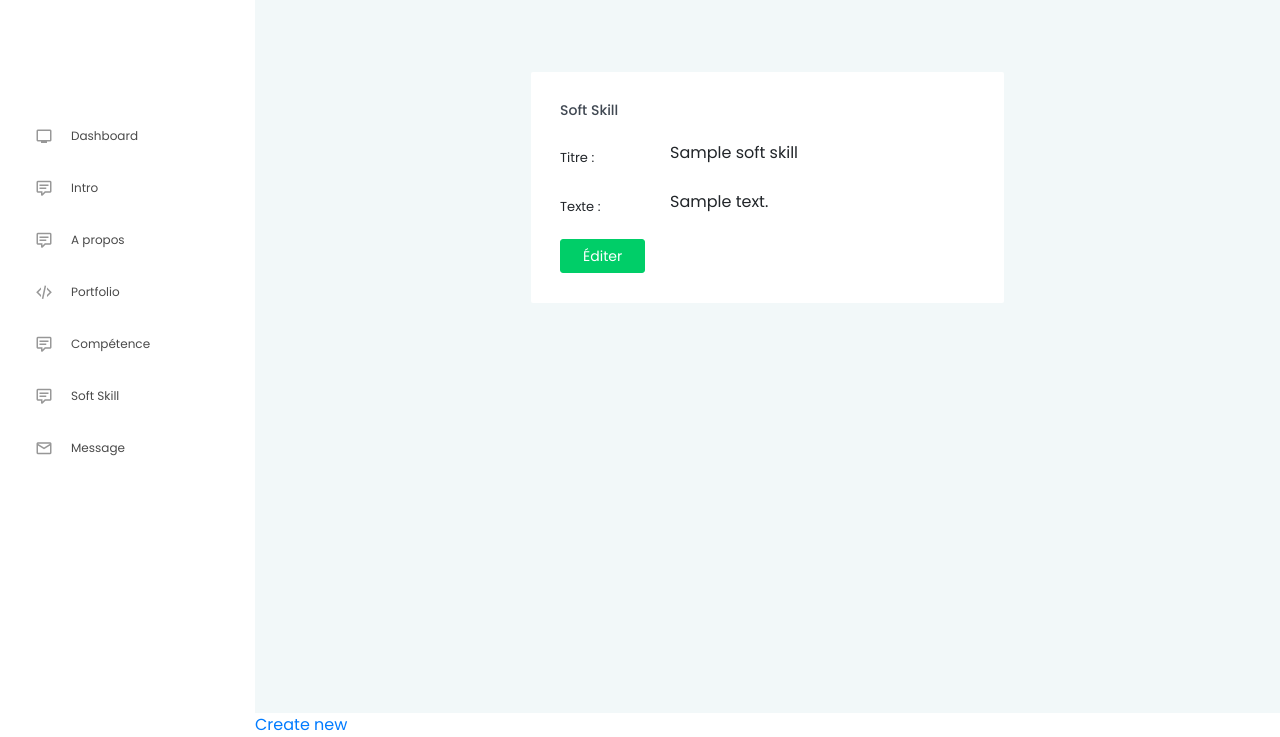
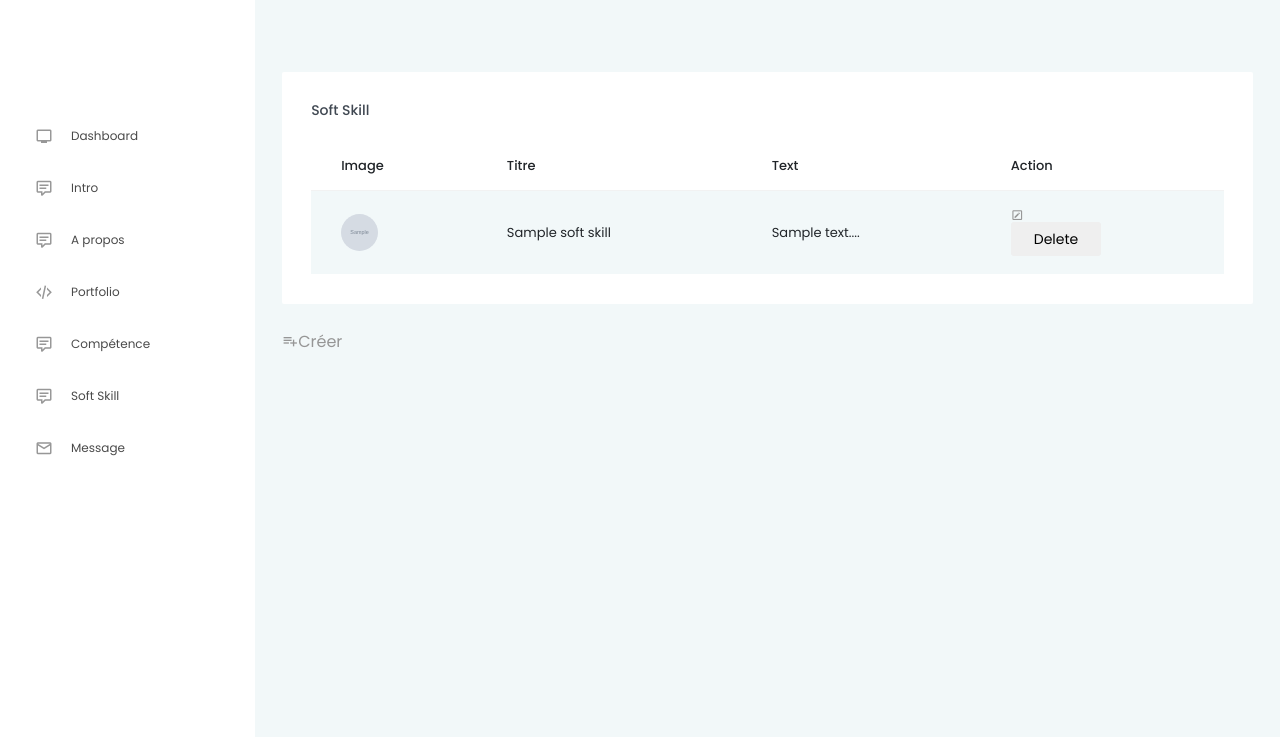
Before and after one commit to JefDc/portfolio, a Symfony app: template templates/admin/soft_skill/index.html.twig in a window 1280 px wide. Shown: the part 63-800 px from the top of the page. Run offline with Twig, Linux system fonts and the light colour scheme; the template is opened without the code that fills it: most values are stand-ins (such as "Sample title", 1, 10 or a date in 2020); grey boxes marked "Sample" are stand-in pictures; some libraries are stand-ins or nearby versions.

Commit message:
add img in entity softSkill

```diff
--- a/config/services.yaml
+++ b/config/services.yaml
@@ -8,6 +8,7 @@ parameters:
     upload_intro_directory: '%kernel.project_dir%/public/home/img/intro'
     upload_portfolio_directory: '%kernel.project_dir%/public/home/img/portfolio'
     upload_skill_directory: '%kernel.project_dir%/public/home/img/skill'
+    upload_soft_skill_directory: '%kernel.project_dir%/public/home/img/soft_skill'
 
 services:
     # default configuration for services in *this* file
--- a/templates/admin/skill/index.html.twig
+++ b/templates/admin/skill/index.html.twig
@@ -6,7 +6,7 @@
                 <div class="col-lg-12 grid-margin stretch-card mt-5">
                     <div class="card">
                         <div class="card-body">
-                            <h4 class="card-title">Skill</h4>
+                            <h4 class="card-title">Compétence</h4>
                             <div class="table-responsive">
                                 <table class="table table-striped">
                                     <thead>
--- a/templates/admin/soft_skill/_delete_form.html.twig
+++ b/templates/admin/soft_skill/_delete_form.html.twig
@@ -1,5 +1,5 @@
-<form method="post" action="{{ path('soft_skill_delete', {'id': soft_skill.id}) }}" onsubmit="return confirm('Are you sure you want to delete this item?');">
+<form method="post" action="{{ path('soft_skill_delete', {'id': softskill.id}) }}" onsubmit="return confirm('Are you sure you want to delete this item?');">
     <input type="hidden" name="_method" value="DELETE">
-    <input type="hidden" name="_token" value="{{ csrf_token('delete' ~ soft_skill.id) }}">
+    <input type="hidden" name="_token" value="{{ csrf_token('delete' ~ softskill.id) }}">
     <button class="btn">Delete</button>
 </form>
--- a/templates/admin/soft_skill/index.html.twig
+++ b/templates/admin/soft_skill/index.html.twig
@@ -1,40 +1,58 @@
 {% extends 'admin/base.html.twig' %}
-
 {% block body %}
     <div class="main-panel">
         <div class="content-wrapper">
             <div class="row justify-content-center">
-            <div class="col-6 grid-margin mt-5">
+                <div class="col-lg-12 grid-margin stretch-card mt-5">
                     <div class="card">
                         <div class="card-body">
                             <h4 class="card-title">Soft Skill</h4>
-                        {% for soft_skill in soft_skills %}
-                        <div class="row">
-                            <div class="col-md-12">
-                                <div class="form-group row">
-                                    <label class="col-sm-3 col-form-label">Titre :</label>
-                                    <div class="col-sm-9">
-                                        {{ soft_skill.title }}
+                            <div class="table-responsive">
+                                <table class="table table-striped">
+                                    <thead>
+                                    <tr>
+                                        <th>
+                                            Image
+                                        </th>
+                                        <th>
+                                            Titre
+                                        </th>
+                                        <th>
+                                            Text
+                                        </th>
+                                        <th>
+                                            Action
+                                        </th>
+                                    </tr>
+                                    </thead>
+                                    <tbody>
+                                    {% for softskill in soft_skills %}
+                                        <tr>
+                                            <td>
+                                                <img src="/home/img/soft_skill/{{ softskill.img }}" alt="jef-dc">
+                                            </td>
+                                            <td>
+                                                {{ softskill.title }}
+                                            </td>
+                                            <td>
+                                                {{ softskill.content[:30] ~ '...'  }}
+                                            </td>
+                                            <td>
+                                                <div class="delete">
+                                                    <a href="{{ path('soft_skill_edit', {'id': softskill.id}) }}"><i class="mdi mdi-pencil-box-outline text-gray"></i></a>
+                                                    {{ include('/admin/soft_skill/_delete_form.html.twig') }}
                                                 </div>
-                                </div>
-                            </div>
-                        </div>
-                        <div class="row">
-                            <div class="col-md-12">
-                                <div class="form-group row">
-                                    <label class="col-sm-3 col-form-label">Texte :</label>
-                                    <div class="col-sm-9">
-                                        {{ soft_skill.content }}
-                                    </div>
-                                </div>
-                            </div>
-                        </div>
-                            <a href="{{ path('soft_skill_edit', {'id' : soft_skill.id}) }}"><button type="submit" class="btn btn-success mr-2">Éditer</button></a>
+                                            </td>
+                                        </tr>
                                     {% endfor %}
+                                    </tbody>
+                                </table>
                             </div>
                         </div>
                     </div>
                 </div>
             </div>
-    <a href="{{ path('soft_skill_new') }}">Create new</a>
+            <a class="mdi mdi-playlist-plus text-gray" href="{{ path('soft_skill_new') }}">Créer</a>
+        </div>
+    </div>
 {% endblock %}
```
Also changed, not shown: src/Controller/SoftSkillController.php (+10 -0 lines), src/Entity/SoftSkill.php (+17 -0 lines), src/Form/SoftSkillType.php (+7 -1 lines), src/Migrations/Version20190208174956.php (added, +35 -0 lines), templates/admin/soft_skill/_form.html.twig (+12 -2 lines), public/admin/css/style2.css (line endings or trailing spaces), 1 other file. Lines whose indentation alone changed are shown as unchanged.
